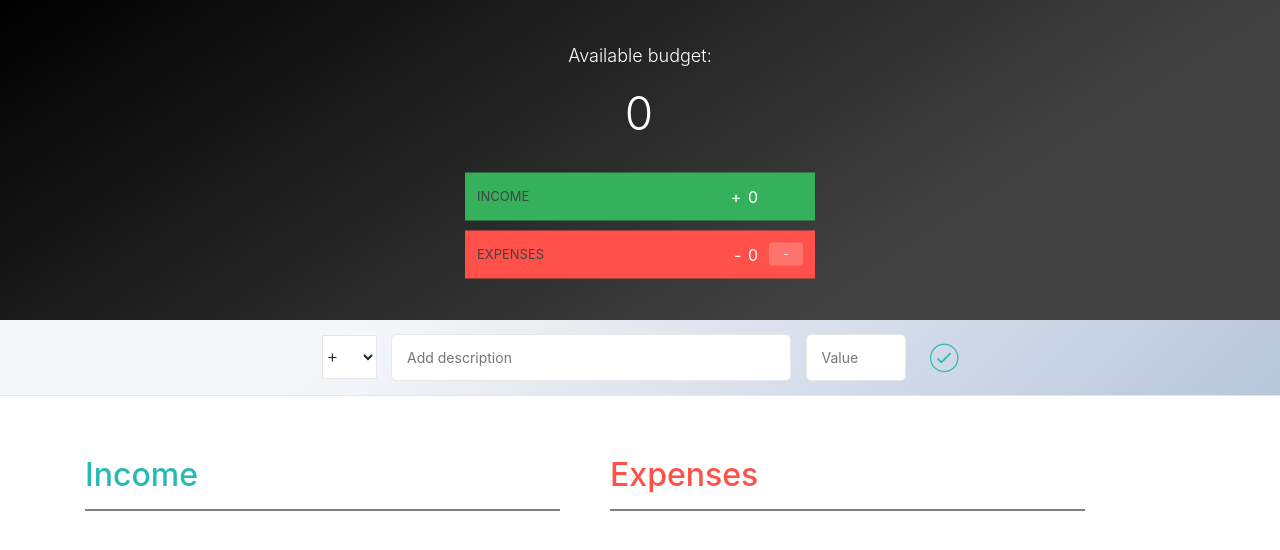
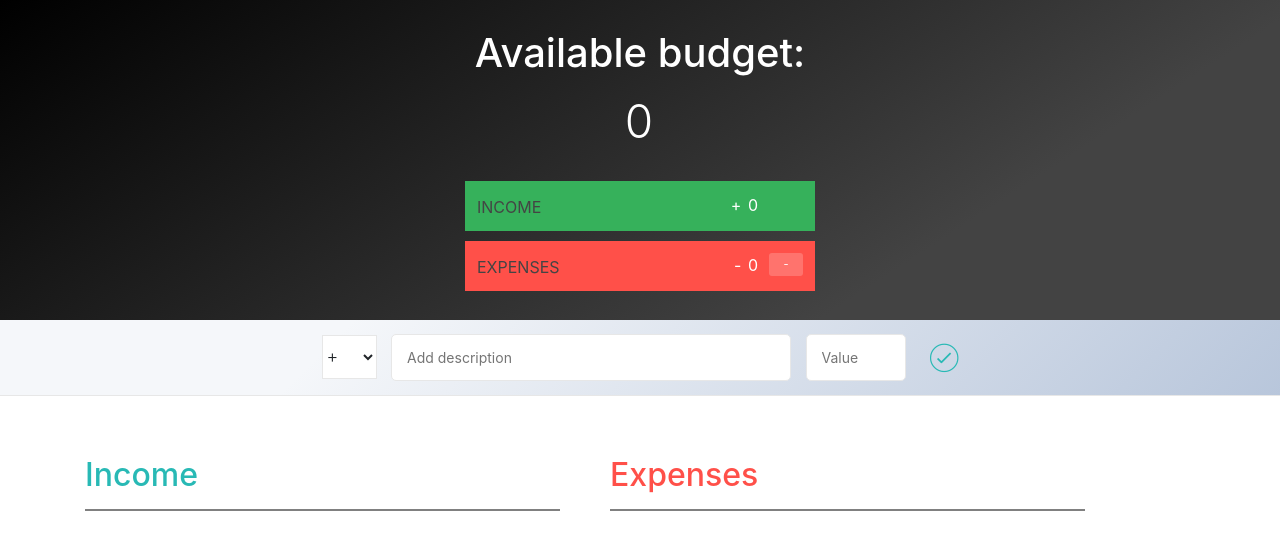
Before and after one commit to mrivasperez/Queso, a plain HTML site: page index.html in a window 1280 px wide. Drawn offline with nearby package versions, Linux system fonts and the light colour scheme.

Commit message:
added screenshot

```diff
--- a/assets/style.css
+++ b/assets/style.css
@@ -82,7 +82,7 @@ body {
 .budget__income--text,
 .budget__expenses--text {
     float: left;
-    font-size: 13px;
+    font-size: 16px;
     color: #444;
     margin-top: 2px;
 }
--- a/index.html
+++ b/index.html
@@ -13,7 +13,7 @@
         <div class="top">
             <div class="budget">
                 <div class="budget__title">
-                    Available budget:
+                    <h1>Available budget:</h1>
                     <!--
 
                         Available Budget in <span class="budget__title--month">%Month%</span>:
```
Also changed, not shown: assets/screenshot.png (added).
